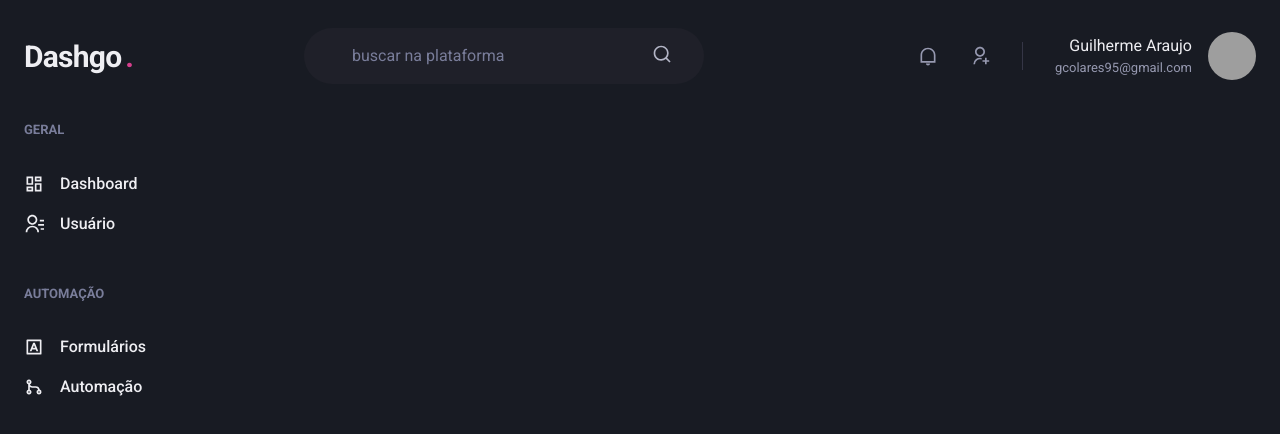
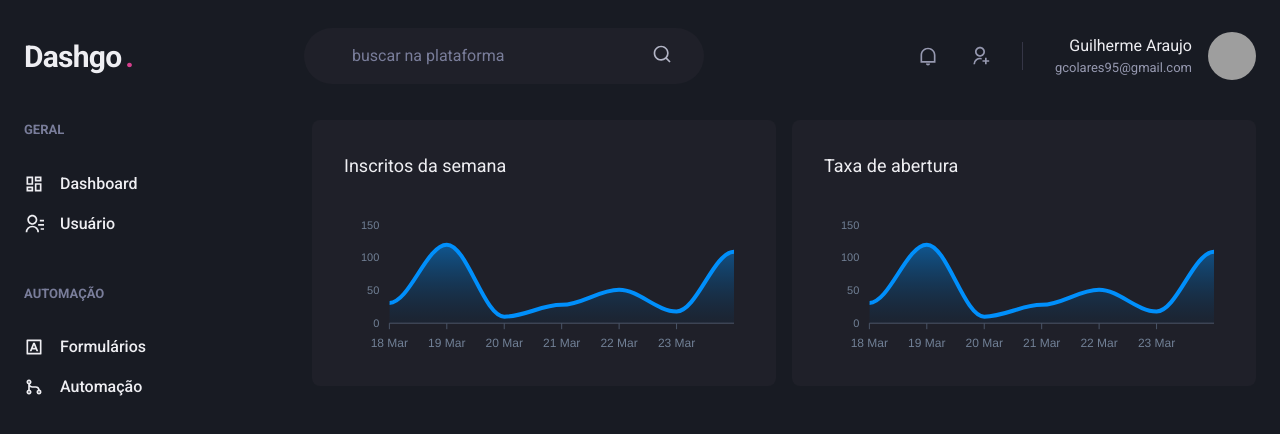
Before and after one commit to gcolares95/Dashgo, a Next.js app: page /dashboard in a window 1280 px wide. Shown: the top 434 px of the page. Built offline with nearby package versions, Linux system fonts and the light colour scheme; grey boxes are pictures that could not be loaded.

Commit message:
Página Dashboard

```diff
--- a/package.json
+++ b/package.json
@@ -13,9 +13,11 @@
     "@chakra-ui/react": "^2.0.0",
     "@emotion/react": "^11.9.0",
     "@emotion/styled": "^11.8.1",
+    "apexcharts": "^3.35.2",
     "framer-motion": "^6.3.3",
     "next": "12.1.6",
     "react": "18.1.0",
+    "react-apexcharts": "^1.4.0",
     "react-dom": "18.1.0",
     "react-icons": "^4.3.1"
   },
--- a/src/pages/dashboard.tsx
+++ b/src/pages/dashboard.tsx
@@ -1,6 +1,67 @@
-import { Flex } from "@chakra-ui/react";
+import { Box, Flex, SimpleGrid, Text, theme } from "@chakra-ui/react";
+import dynamic from 'next/dynamic';
+import { ApexOptions } from 'apexcharts';
 import { Header } from "../components/Header";
 import { Sidebar } from "../components/Siderbar";
+
+// Para carregar componente de forma dinâmica
+const Chart = dynamic(() => import('react-apexcharts'), {
+    ssr: false, // Chart vai ser carregado pelo browser, e não pelo server do next
+})
+
+// Configurações do gráfico
+const options: ApexOptions  = {
+    chart: {
+        toolbar: {
+            show: false,
+        },
+        zoom: {
+            enabled: false,
+        },
+        foreColor: theme.colors.gray[500],
+    },
+    grid: {
+        show: false
+    },
+    dataLabels: {
+        enabled: false,
+    },
+    tooltip: {
+        enabled: false,
+    },
+    xaxis: {
+        type: 'datetime',
+        axisBorder: {
+            color: theme.colors.gray[600]
+        },
+        axisTicks: {
+            color: theme.colors.gray[600]
+        },
+        categories: [
+            '2021-03-18T00:00:00:000Z',
+            '2021-03-19T00:00:00:000Z',
+            '2021-03-20T00:00:00:000Z',
+            '2021-03-21T00:00:00:000Z',
+            '2021-03-22T00:00:00:000Z',
+            '2021-03-23T00:00:00:000Z',
+            '2021-03-24T00:00:00:000Z',
+        ],
+    },
+    fill: {
+        opacity: 0.3,
+        type: 'gradient',
+        gradient: {
+            shade: 'dark', // vá do + claro para o + escuro
+            opacityFrom: 0.7,
+            opacityTo: 0.3
+        }
+    },
+};
+
+// Dados do gráfico
+const series = [
+    { name: 'series1', data: [31, 120, 10, 28, 51, 18, 109] }
+];
 
 export default function Dashboard() {
     return (
@@ -9,6 +70,27 @@
 
             <Flex w="100%" my="6" maxWidth={1480} mx="auto" px="6">
                 <Sidebar />
+
+                <SimpleGrid flex="1" gap="4" minChildWidth="320px" alignItems="flex-start">
+                    <Box
+                        p="8"
+                        bg="gray.800"
+                        borderRadius={8}
+                        pb="4"
+                    >
+                        <Text fontSize="lg" mb="4">Inscritos da semana</Text>
+                        <Chart options={options} series={series} type="area" height={160} />
+                    </Box>
+                    <Box
+                        p="8"
+                        bg="gray.800"
+                        borderRadius={8}
+                        pb="4"
+                    >
+                        <Text fontSize="lg" mb="4">Taxa de abertura</Text>
+                        <Chart options={options} series={series} type="area" height={160} />
+                    </Box>
+                </SimpleGrid>
             </Flex>
         </Flex>
     )
```
Also changed, not shown: 1 other file (tests, documents, lock files or other folders).
